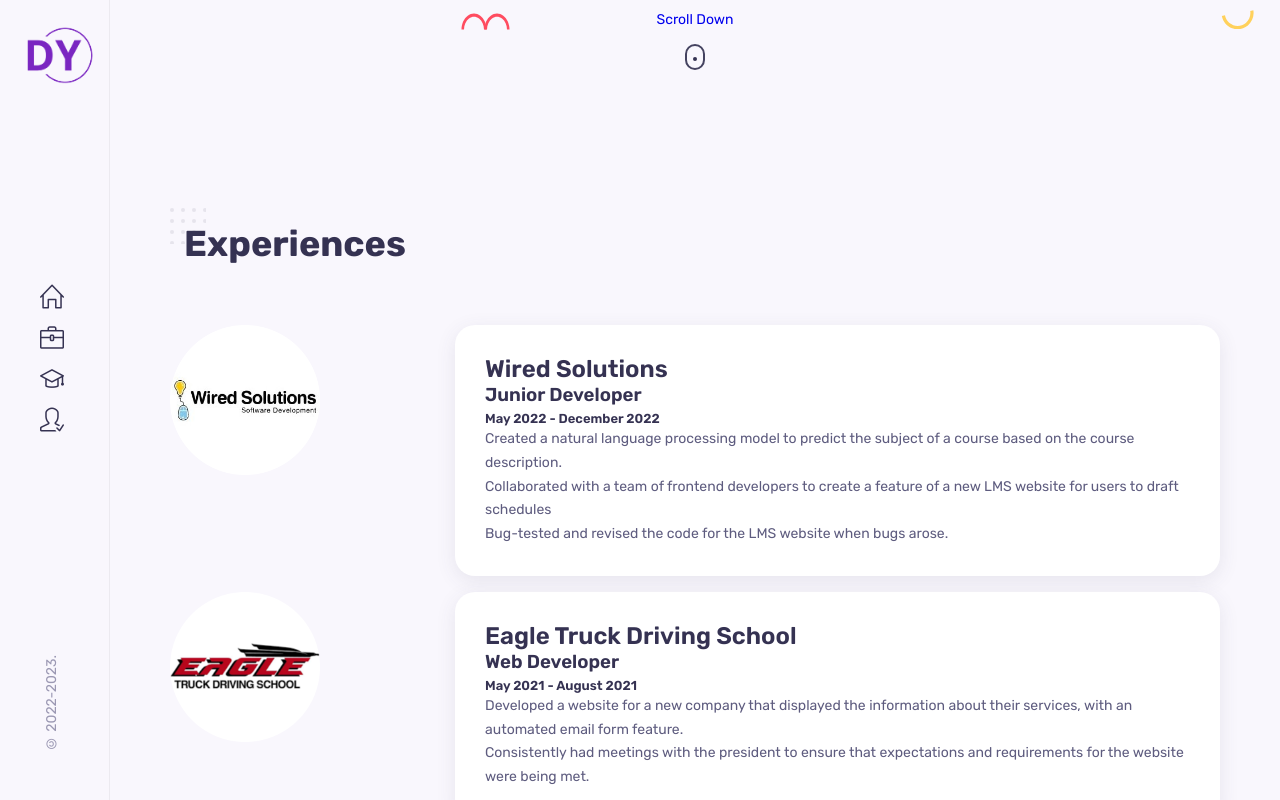
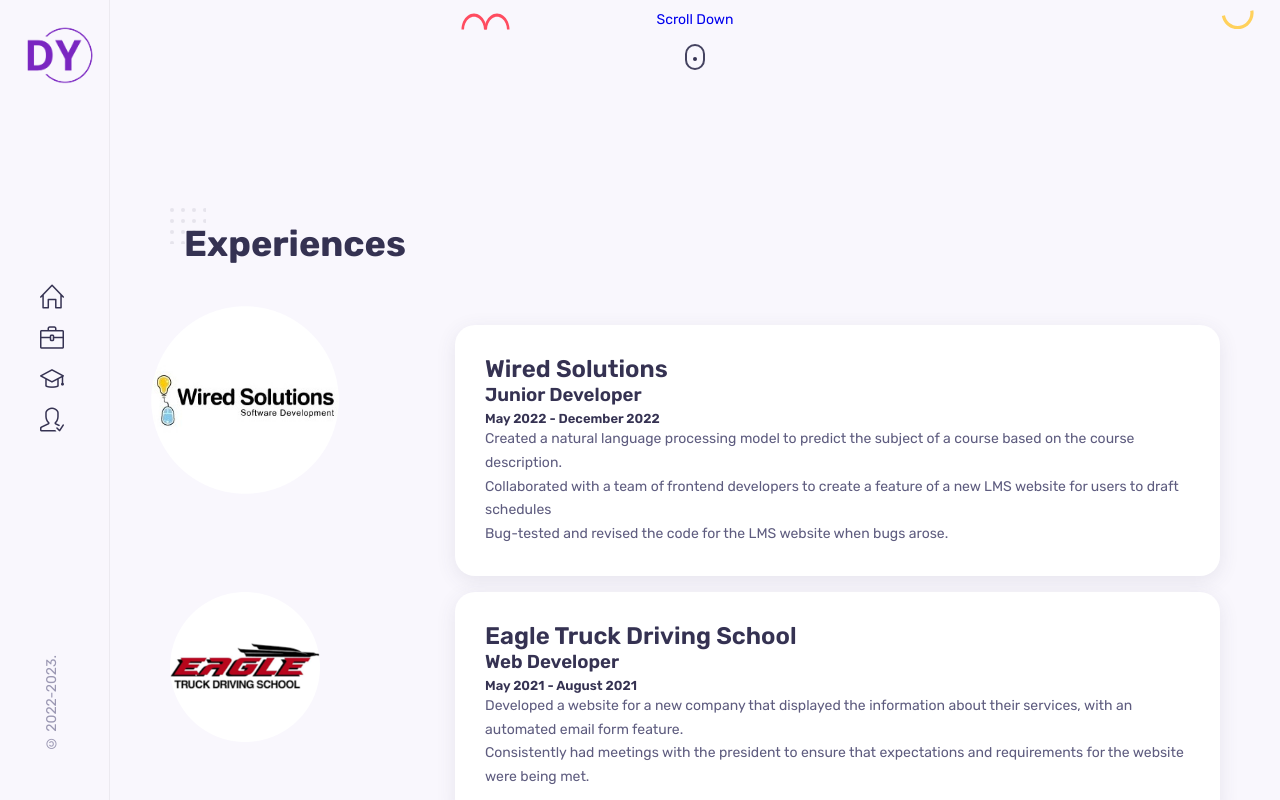
Before and after one commit to yilmazderin/yilmazderin.github.io, a React (Create React App) app: page / in a window 1280 px wide. In both pictures the pointer is over the picture 245 px from the left and 1090 px from the top of the page. Shown: the part 690-1490 px from the top of the page. Built offline with nearby package versions, Linux system fonts and the light colour scheme.

Commit message:
Completed on hover experiences

```diff
--- a/package.json
+++ b/package.json
@@ -7,6 +7,7 @@
     "@testing-library/jest-dom": "^5.16.5",
     "@testing-library/react": "^13.4.0",
     "@testing-library/user-event": "^13.5.0",
+    "js-file-download": "^0.4.12",
     "react": "^18.2.0",
     "react-dom": "^18.2.0",
     "react-scripts": "5.0.1",
@@ -14,8 +15,8 @@
   },
   "scripts": {
     "start": "react-scripts start",
-    "predeploy" : "npm run build",
-    "deploy" : "gh-pages -d build",
+    "predeploy": "npm run build",
+    "deploy": "gh-pages -d build",
     "build": "react-scripts build",
     "test": "react-scripts test",
     "eject": "react-scripts eject"
--- a/src/components/about/About.jsx
+++ b/src/components/about/About.jsx
@@ -20,7 +20,7 @@ const About = () => {
                                 <h3 className="skills__name">Hey everyone! Thanks for check ouy my website :)</h3>
                                 <span className="skills_number development">I am currently in my third year at Western University, studying Software Engineering with a minor in Mathematics. Some of my favourite hobbies include travelling the world, finding new music (I attatched my favourite playlist below) and learning new songs on the guitar. If you have any questions feel free to message me on my LinkedIn or sending me an email at yilmaz2002derin@gmail.com . I hope you have an amazing day!</span>
                             </div>
-                            <a href="path_to_file" className="btn1" download="/resume.pdf">Download Resume</a>
+                            <a href="src/assets/Derin Yilmaz Resume.pdf" className="btn1" download="Derin Yilmaz Resume">Download Resume</a>
                         </div>
                     </div>
                 </div>
--- a/src/components/experiences/experiences.css
+++ b/src/components/experiences/experiences.css
@@ -26,3 +26,8 @@
     height: 150px;
     object-fit: cover;
 }
+
+.ws:hover {
+    transform: scale(1.25);
+    transition: 0.3s;
+}
```
Also changed, not shown: 2 other files (tests, documents, lock files or other folders).
